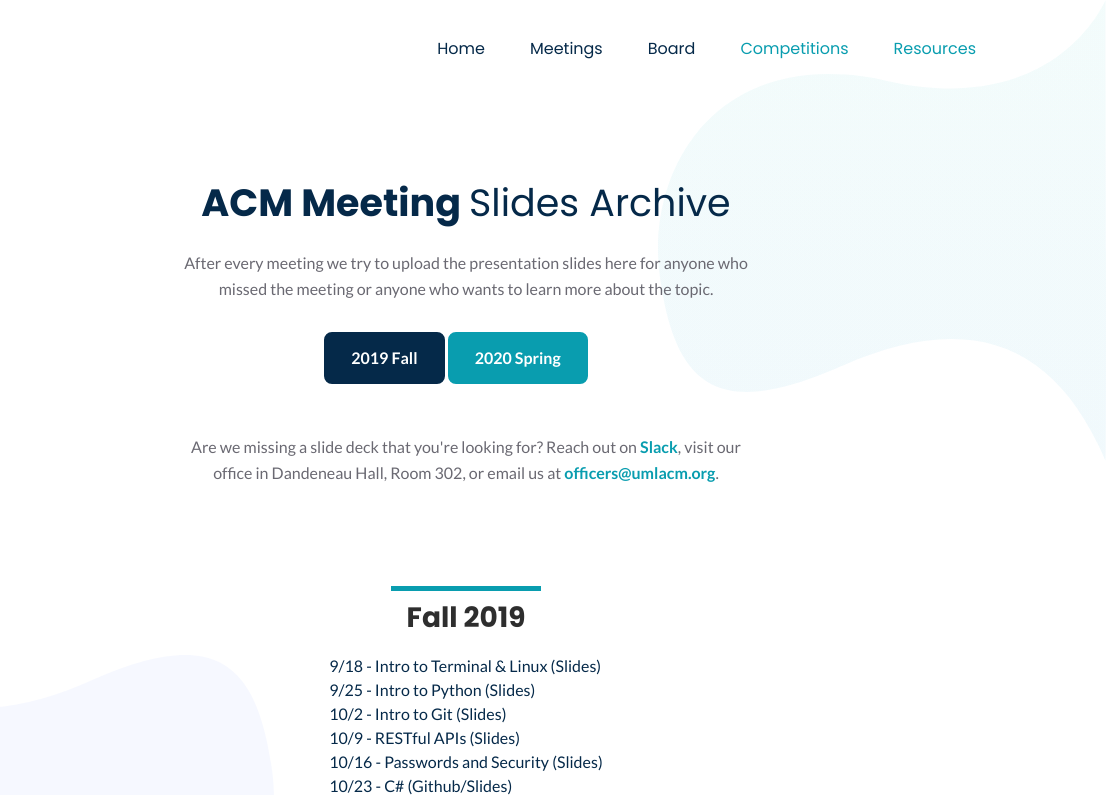
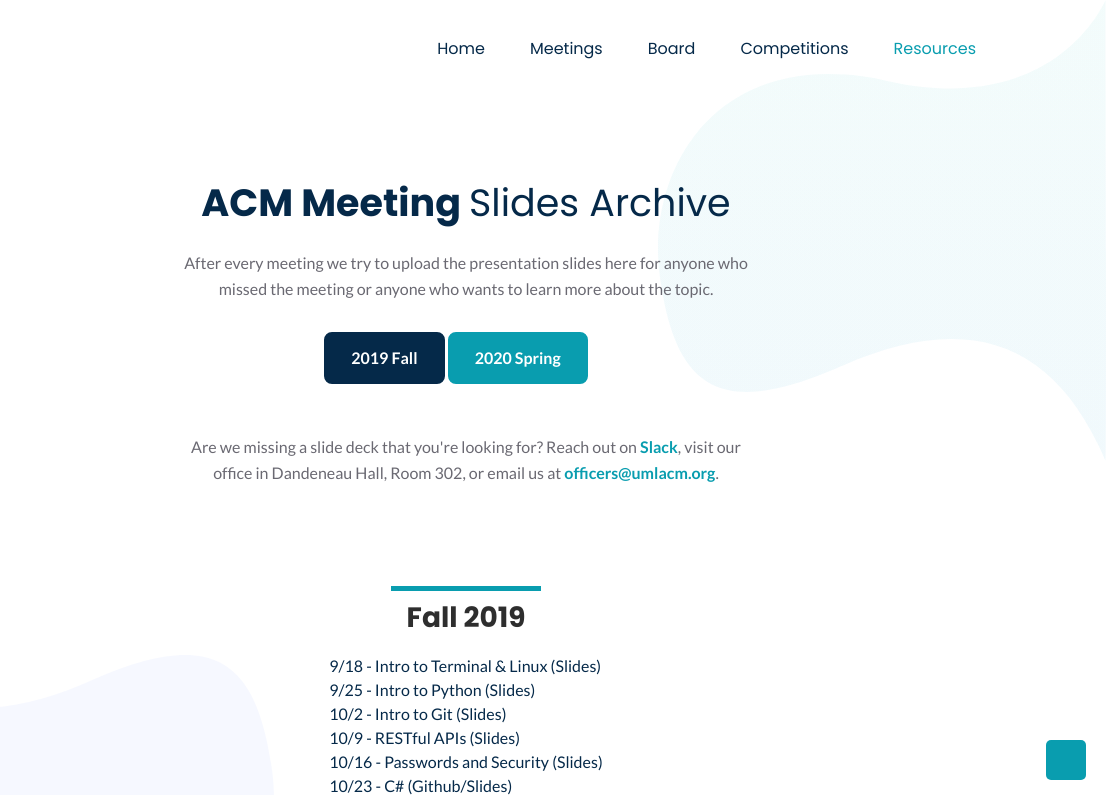
Before and after one commit to ludmylaalmeida/uml-acm, a plain HTML site: page resources.html in a window 1280 px wide. Shown: the top 795 px of the page, 174-1280 px from the left. Drawn offline with nearby package versions, Linux system fonts and the light colour scheme.

Commit message:
fixed bug

```diff
--- a/assets/js/main.js
+++ b/assets/js/main.js
@@ -28,7 +28,8 @@ $(function() {
     var scrollbarLocation = $(this).scrollTop();
 
     scrollLink.each(function() {
-      var sectionOffset = $(scrollLink).offset().top - 73;
+      if (this.hash != "") {
+        var sectionOffset = $(this.hash).offset().top - 73;
 
         if (sectionOffset <= scrollbarLocation) {
           $(this)
@@ -38,6 +39,7 @@ $(function() {
             .parent()
             .siblings()
             .removeClass("active");
+        }
       }
     });
   });
```
Also changed, not shown: index.html (+2 -10 lines). Lines whose indentation alone changed are shown as unchanged.
